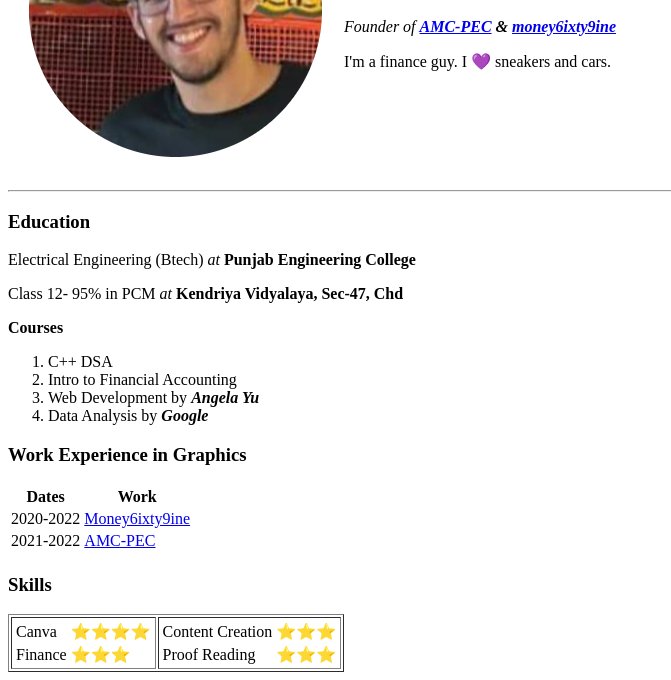
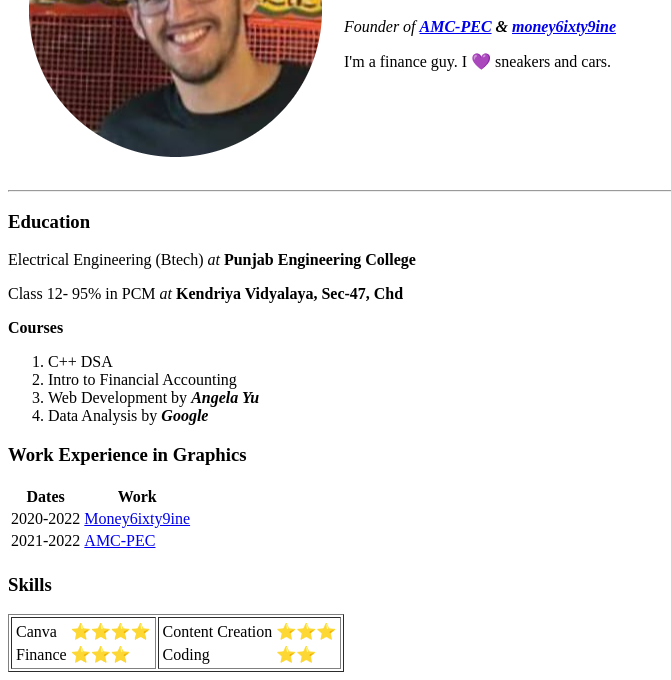
Before and after one commit to anmol02arora/Personal-Site, a plain HTML site: page index.html in a window 1280 px wide. Shown: the part 165-845 px from the top of the page, without its empty margins (0-671 px from the left). Drawn offline with Linux system fonts and the light colour scheme.

Commit message:
Update index.html

```diff
--- a/index.html
+++ b/index.html
@@ -72,8 +72,8 @@
             <td>⭐⭐⭐</td>
           </tr>
           <tr>
-            <td>Proof Reading</td>
-            <td>⭐⭐⭐</td>
+            <td>Coding</td>
+            <td>⭐⭐</td>
           </tr>
         </table>
       </td>
```
